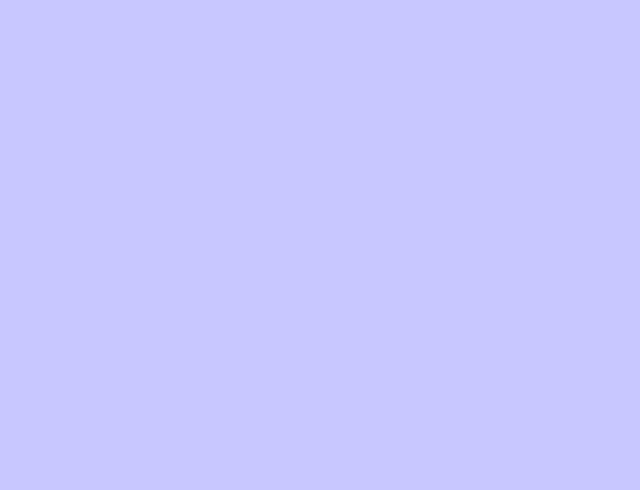
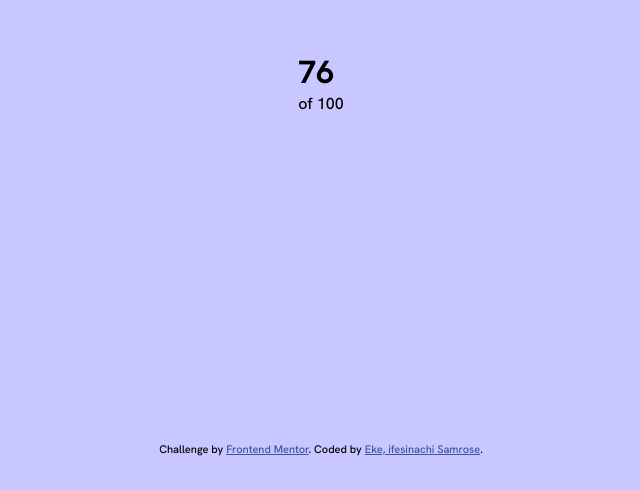
Before and after one commit to SamIfesi/results-summary-component, a React (Vite) app: page / in a window 1280 px wide. Shown: the part 310-800 px from the top of the page, without its empty margins (319-959 px from the left). Built offline with nearby package versions, Linux system fonts and the light colour scheme.

Commit message:
Feat: add the attribute section of the page

```diff
--- a/index.html
+++ b/index.html
@@ -4,7 +4,7 @@
     <meta charset="UTF-8" />
     <link rel="icon" type="image/png" href="/favicon.png" />
     <meta name="viewport" content="width=device-width, initial-scale=1.0" />
-    <title>Results Summary Component</title>
+    <title>Frontend Mentor | Results summary component</title>
   </head>
   <body>
     <div id="root"></div>
--- a/src/App.css
+++ b/src/App.css
@@ -1,4 +1,6 @@
-#root {
-  max-width: 1280px;
-  padding: 2rem;
+.container{
+  min-height: calc(100vh - 5rem);
+  display: flex;
+  justify-content: center;
+  align-items: center;
 }
--- a/src/App.jsx
+++ b/src/App.jsx
@@ -1,4 +1,6 @@
 // import { useState } from "react";
+import Attribute from "./components/Attribute.jsx";
+// import data from "./json/data.json";
 // import iconMemory from "/images/icon-memory.svg";
 // import icoRreaction from "/images/icon-reaction.svg";
 // import iconVerbal from "/images/icon-verbal.svg";
@@ -8,7 +10,19 @@ import "./App.css";
 function App() {
   // const [count, setCount] = useState(0);
 
-  return <></>;
+  return <>
+  <div className="container">
+    <div className="score-container">
+      <p></p>
+      <div className="circle">
+        <h1 className="score">76</h1>
+        <p className="total">of 100</p>
+      </div>
+    </div>
+  </div>
+  <Attribute/>
+  </>;
+
 }
 
 export default App;
--- /dev/null
+++ b/src/components/Attribute.jsx
@@ -0,0 +1,17 @@
+function Attribute() {
+  return (
+    <div className="attribution">
+      Challenge by{" "}
+      <a href="https://www.frontendmentor.io?ref=challenge" target="_blank" rel="noopener noreferrer">
+        Frontend Mentor
+      </a>
+      . Coded by{" "}
+      <a href="https://github.com/SamIfesi" target="_blank" rel="noopener noreferrer">
+        Eke, ifesinachi Samrose
+      </a>
+      .
+    </div>
+  );
+}
+
+export default Attribute;
--- a/src/index.css
+++ b/src/index.css
@@ -5,10 +5,18 @@
   --Cobalt-blue: hsl(234, 85%, 45%);
 
   /* background */
-  --gradient-background: linear-gradient(to bottom, hsl(252, 100%, 67%), hsl(241, 81%, 54%));
+  --gradient-background: linear-gradient(
+    to bottom,
+    hsl(252, 100%, 67%),
+    hsl(241, 81%, 54%)
+  );
 
   /* circle */
-    --gradient-circle: linear-gradient(to bottom, hsla(256, 72%, 46%, 1), hsla(241, 72%, 46%, 0););
+  --gradient-circle: linear-gradient(
+    to bottom,
+    hsla(256, 72%, 46%, 1),
+    hsla(241, 72%, 46%, 0)
+  );
 
   /* Neutral */
   --White: hsl(0, 0%, 100%);
@@ -34,3 +42,14 @@
 body {
   background: var(--Light-lavender);
 }
+#root {
+  padding: 2rem;
+}
+
+.attribution {
+  font-size: 11px;
+  text-align: center;
+}
+.attribution a {
+  color: hsl(228, 45%, 44%);
+}
```
Also changed, not shown: public/images/favicon.png (renamed from public/favicon.png).
